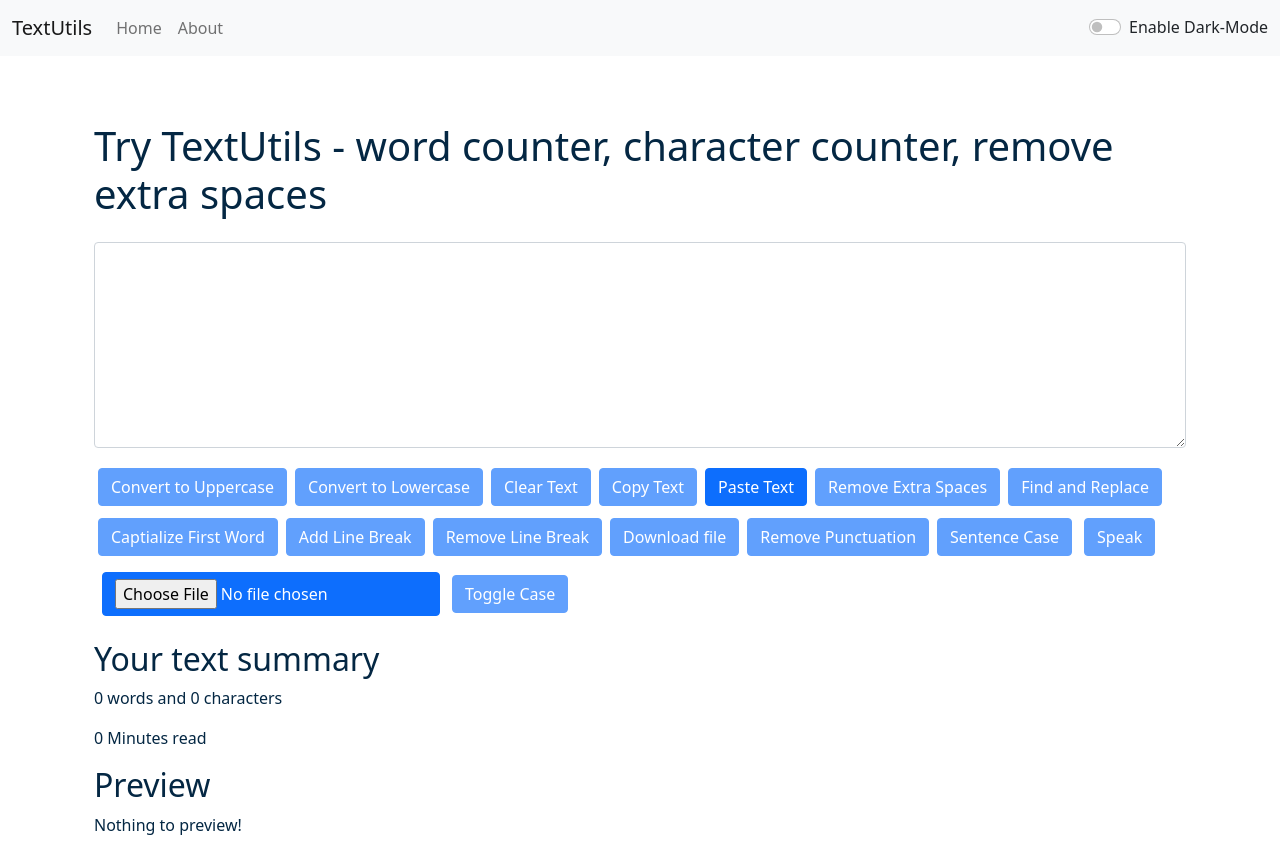
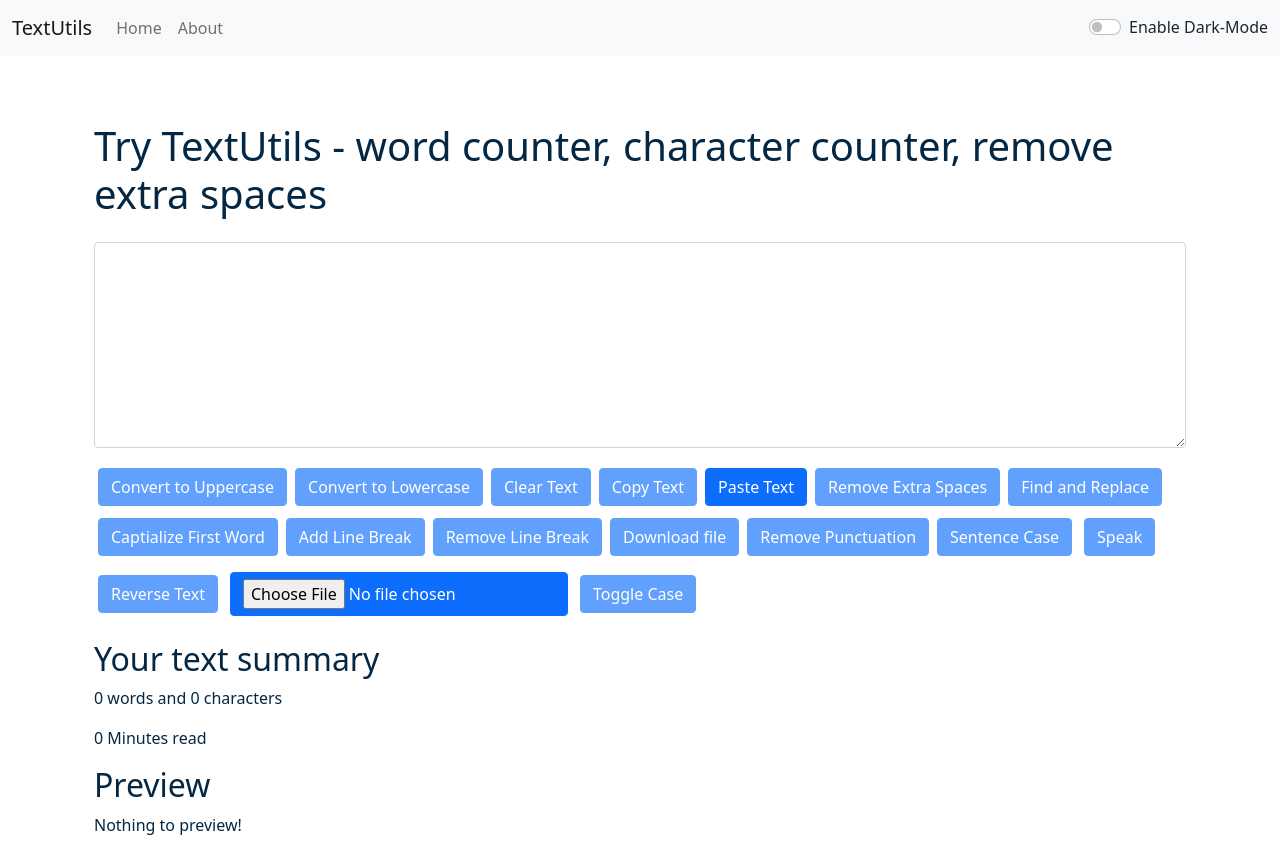
Before and after one commit to PCON-Hacktoberfest-2022/Textutils, a React (Create React App) app: page / in a window 1280 px wide. Built offline with nearby package versions, Linux system fonts and the light colour scheme.

Commit message:
Added reverse text feature

```diff
--- a/src/components/TextForm.js
+++ b/src/components/TextForm.js
@@ -185,6 +185,12 @@ export default function TextForm(props) {
     setText(str);
     props.showAlert("Capitalised first word of every sentence!", "success");
   };
+  const reverseText = () => {
+    // reversing the string
+    let newText = text.split("").reverse().join("");
+    setText(newText);
+    props.showAlert("Reversed the text!", "success");
+  }
 
   const speak = () => {
     let msg = new SpeechSynthesisUtterance();
@@ -316,6 +322,7 @@ export default function TextForm(props) {
         >
           Speak
         </button>
+        <button disabled={text.length === 0} className="btn btn-primary mx-1 my-1" onClick={reverseText}>Reverse Text</button>
         <input type="file" id="file-selector"  className="btn btn-primary  mx-2 my-2" onChange={readTxt} />
         <button
           disabled={text.length === 0}
```
